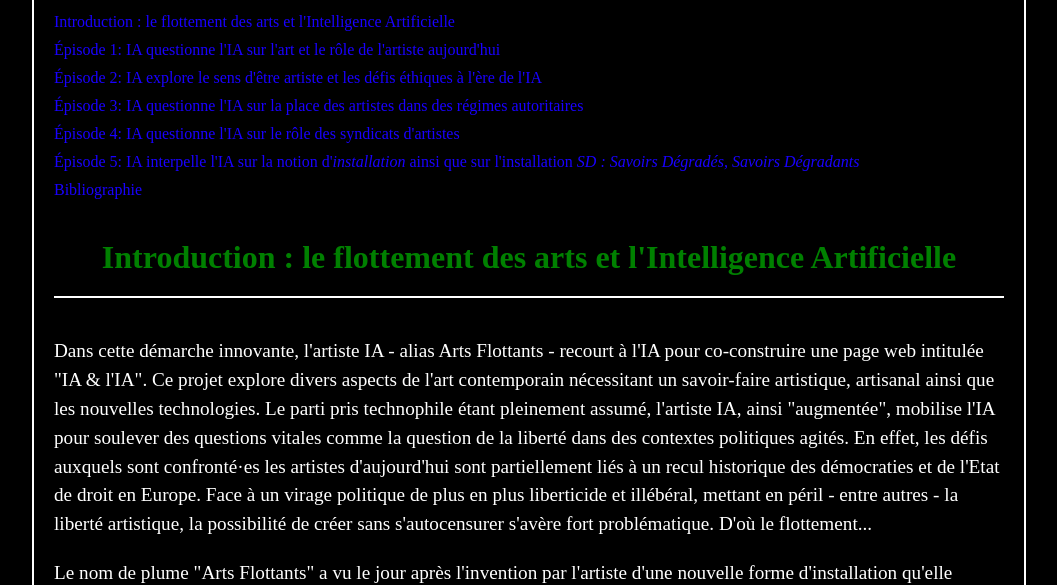
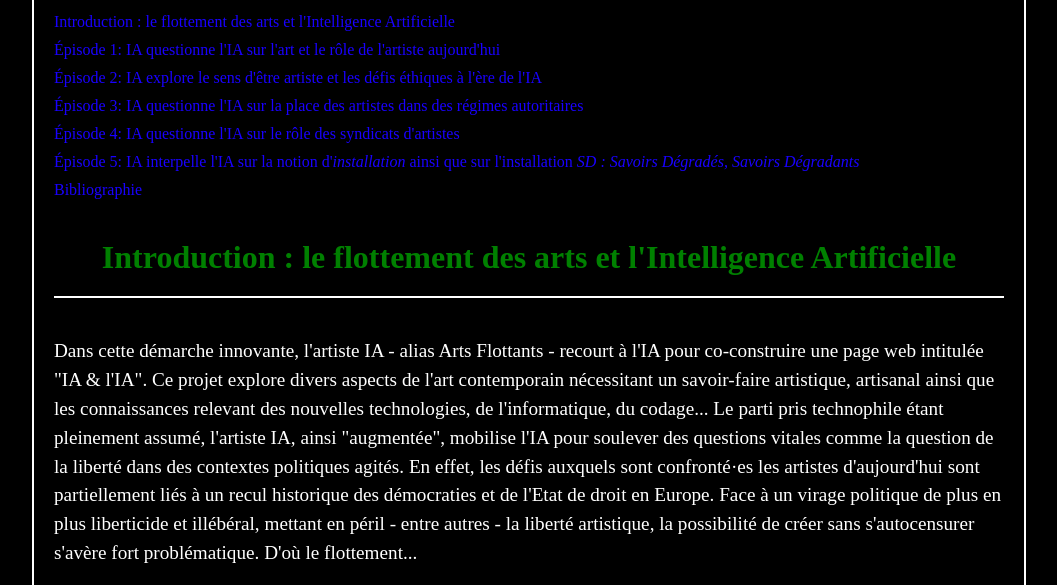
Before and after one commit to Arts-Flottants/IAx2, a plain HTML site: page index.html in a window 1280 px wide. Shown: the part 159-744 px from the top of the page, without its empty margins (111-1168 px from the left). Drawn offline with Linux system fonts and the light colour scheme.

Commit message:
Intro, qqs petits détails

```diff
--- a/index.html
+++ b/index.html
@@ -166,7 +166,7 @@
         <div class="episode" id="introduction">
             <h2>Introduction : le flottement des arts et l'Intelligence Artificielle </h2>
             <div class="episode-content">
-                <p> Dans cette démarche innovante, l'artiste IA - alias Arts Flottants - recourt à l'IA pour co-construire une page web intitulée "IA & l'IA". Ce projet explore divers aspects de l'art contemporain nécessitant un savoir-faire artistique, artisanal ainsi que les nouvelles technologies. Le parti pris technophile étant pleinement assumé, l'artiste IA, ainsi "augmentée", mobilise l'IA pour soulever des questions vitales comme la question de la liberté dans des contextes politiques agités. En effet, les défis auxquels sont confronté·es les artistes d'aujourd'hui sont partiellement liés à un recul historique des démocraties et de l'Etat de droit en Europe. Face à un virage politique de plus en plus liberticide et illébéral, mettant en péril - entre autres - la liberté artistique, la possibilité de créer sans s'autocensurer s'avère fort problématique. D'où le flottement...</p>
+                <p> Dans cette démarche innovante, l'artiste IA - alias Arts Flottants - recourt à l'IA pour co-construire une page web intitulée "IA & l'IA". Ce projet explore divers aspects de l'art contemporain nécessitant un savoir-faire artistique, artisanal ainsi que les connaissances relevant des nouvelles technologies, de l'informatique, du codage... Le parti pris technophile étant pleinement assumé, l'artiste IA, ainsi "augmentée", mobilise l'IA pour soulever des questions vitales comme la question de la liberté dans des contextes politiques agités. En effet, les défis auxquels sont confronté·es les artistes d'aujourd'hui sont partiellement liés à un recul historique des démocraties et de l'Etat de droit en Europe. Face à un virage politique de plus en plus liberticide et illébéral, mettant en péril - entre autres - la liberté artistique, la possibilité de créer sans s'autocensurer s'avère fort problématique. D'où le flottement...</p>
                 <p> Le nom de plume "Arts Flottants" a vu le jour après l'invention par l'artiste d'une nouvelle forme d'installation qu'elle nomme "imptallation". Le geste artistique spécifique à une imptallation consiste à faire flotter, que ce soit dans l'eau ou dans l'air, des impressions et/ou des objets faisant partie intégrantes d'une installation. Ainsi, les premières imptallations ont été conçues entre 2010-2011, dans le cadre de ses études universitaires. Ayant initié aux techniques de gravure, l'artiste les a integrées dans ses imptallations de deux manières: en les faisant suspendre ou en les faisant flotter dans l'eau. Pendant longtemps l'idée du "flottement" en arts visuels était associée à "l'image du monde flottant" ou les "ukiyo-e", des gravures japonaises datant du 17e siècle. Quant au caractère éphémère et intangible du monde, c'est une idée philosophique ancienne, reprise par les artistes de différents époques. A cet égard, on peut penser au genre traditionnel de "vanité".</p>
                 <p> Aujourd'hui, dans nos métropoles, les "flottements" font partie intégrante du paysage urbain : pensons aux embarcations, aux engins, aux quais, aux centres d'art... Dans l'espace urbain, tant d'objets, tant d'éléments architecturaux, tant d'habitats se sont mis à flotter ces dernières années. Telle est la tendance. Est-ce un simple effet de mode ou le résultat d'une mutation, voire d'une crise profonde, sociétale et écologique, qui se reflète dans nos nouveaux lieux de vie ? Ceci étant, "Arts Flottants" renvoient, non seulement aux crises multiples, aux problèmes brûlants que traverse l'Europe, mais aussi aux crises professionnelles et personnelles des artistes anonymes qui continuent à oeuvrer à l'écart du marché. Au fond, il s'agit d'un des prolongements possibles de la recherche entamée par l'artiste au sein de l'université.</p>
                 <p> Chaque épisode aborde des thématiques précises, commençant par la définition de l'artiste. La réflexion sur "un manuel de survie pour les artistes en milieu hostile" nous conduit aux débats historiques et politiques, tout en rappelant le rôle des syndicats d'artistes. Quant aux questions inhérentes à l'esthétique, la capacité d'interprétation de l'IA s'avère - pour le moment - limitée ! Cependant, elle nous impressionne par sa vitesse et ses nouvelles possibilités, toujours à découvrir... Cette co-construction "hybride" entre humain et non-humain offre une réflexion profonde sur la place actuelle de l'IA, devenue - presque - indispensable dans la création et la recherche universitaire, y compris dans les champs artistiques et culturels.</p>
```
